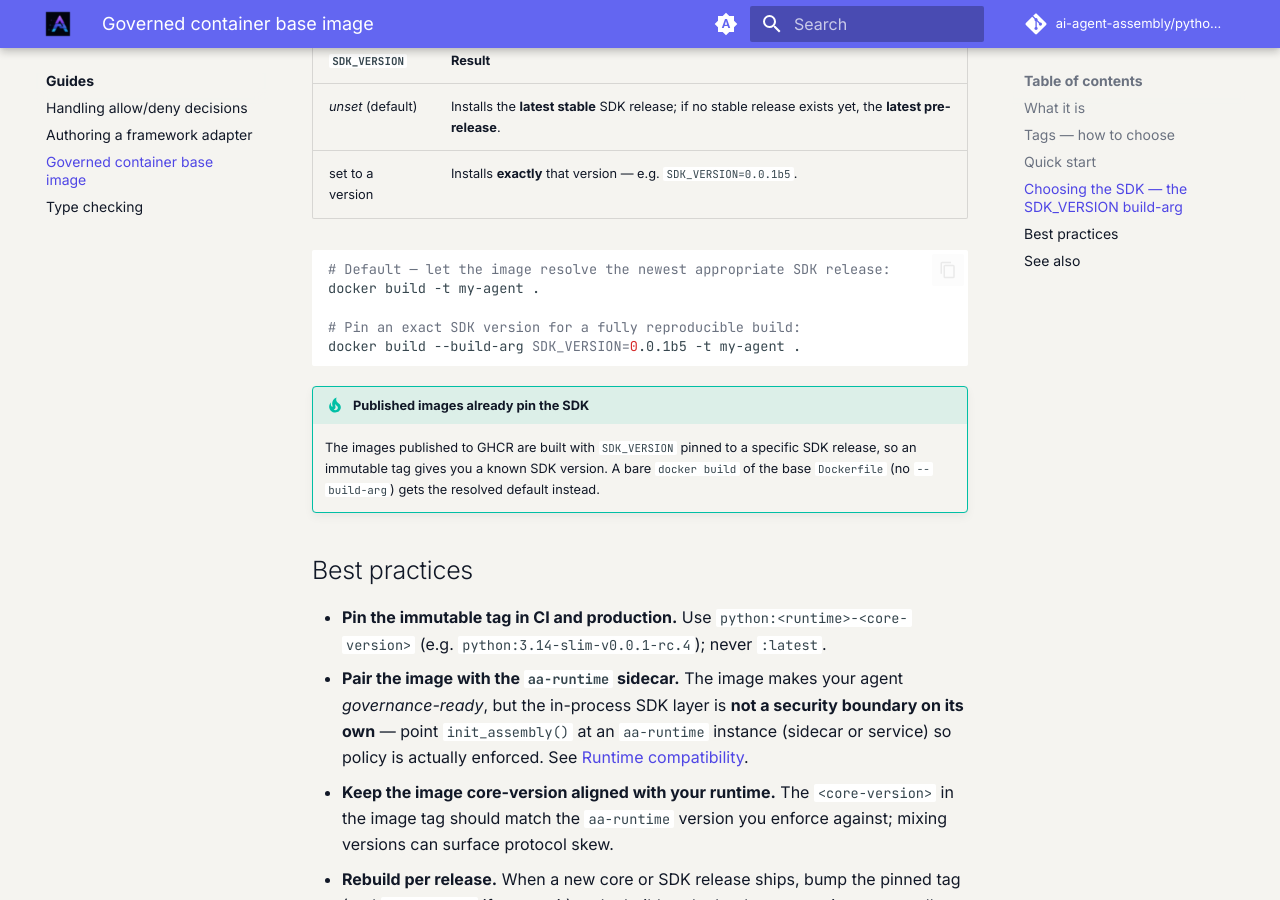
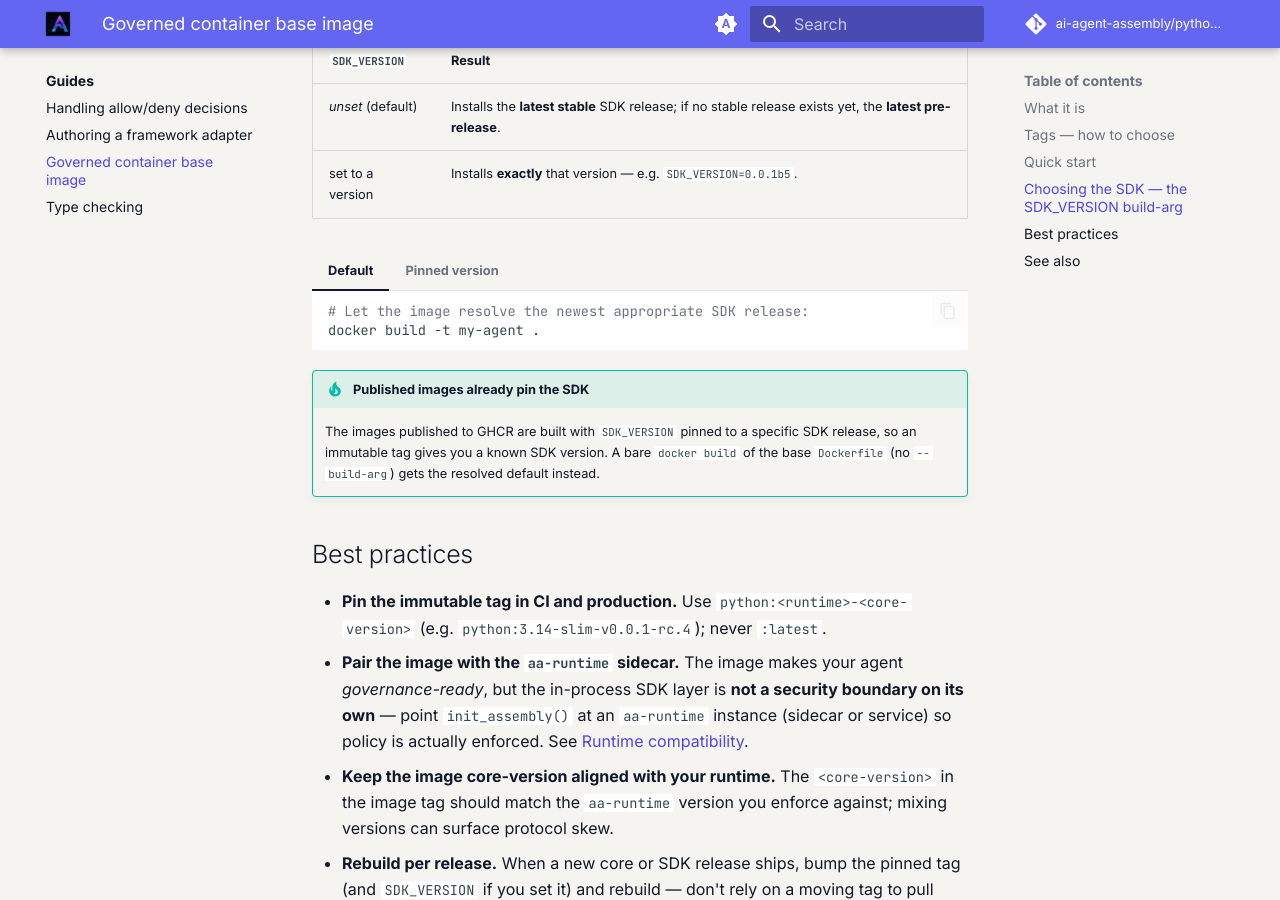
Before and after one commit to AI-agent-assembly/python-sdk, an MkDocs documentation site: the page built from docs/guides/container-base-image.md, in a window 1280 px wide and 900 px high, scrolled down 2499 px. Built offline with MkDocs 1.6.1 and Material for MkDocs 9.7.7, drawn with Linux system fonts in a browser that asks for light colours; a script that is not in the unit is left out; the version menu is left out.

Commit message:
✨ (python-sdk-docs): Convert container-base-image docker build variants to tabs
Mirror the pymdownx.tabbed pattern used in quick-start.md so the default
vs. pinned-version docker build invocations render as separate tabs
instead of one plain bash block.

````diff
--- a/docs/guides/container-base-image.md
+++ b/docs/guides/container-base-image.md
@@ -101,13 +101,19 @@ which `agent-assembly` SDK release gets baked in.
 | *unset* (default) | Installs the **latest stable** SDK release; if no stable release exists yet, the **latest pre-release**. |
 | set to a version | Installs **exactly** that version — e.g. `SDK_VERSION=0.0.1b5`. |
 
-```bash
-# Default — let the image resolve the newest appropriate SDK release:
-docker build -t my-agent .
+=== "Default"
 
-# Pin an exact SDK version for a fully reproducible build:
-docker build --build-arg SDK_VERSION=0.0.1b5 -t my-agent .
-```
+    ```bash
+    # Let the image resolve the newest appropriate SDK release:
+    docker build -t my-agent .
+    ```
+
+=== "Pinned version"
+
+    ```bash
+    # Pin an exact SDK version for a fully reproducible build:
+    docker build --build-arg SDK_VERSION=0.0.1b5 -t my-agent .
+    ```
 
 !!! tip "Published images already pin the SDK"
     The images published to GHCR are built with `SDK_VERSION` pinned to a specific SDK
````
